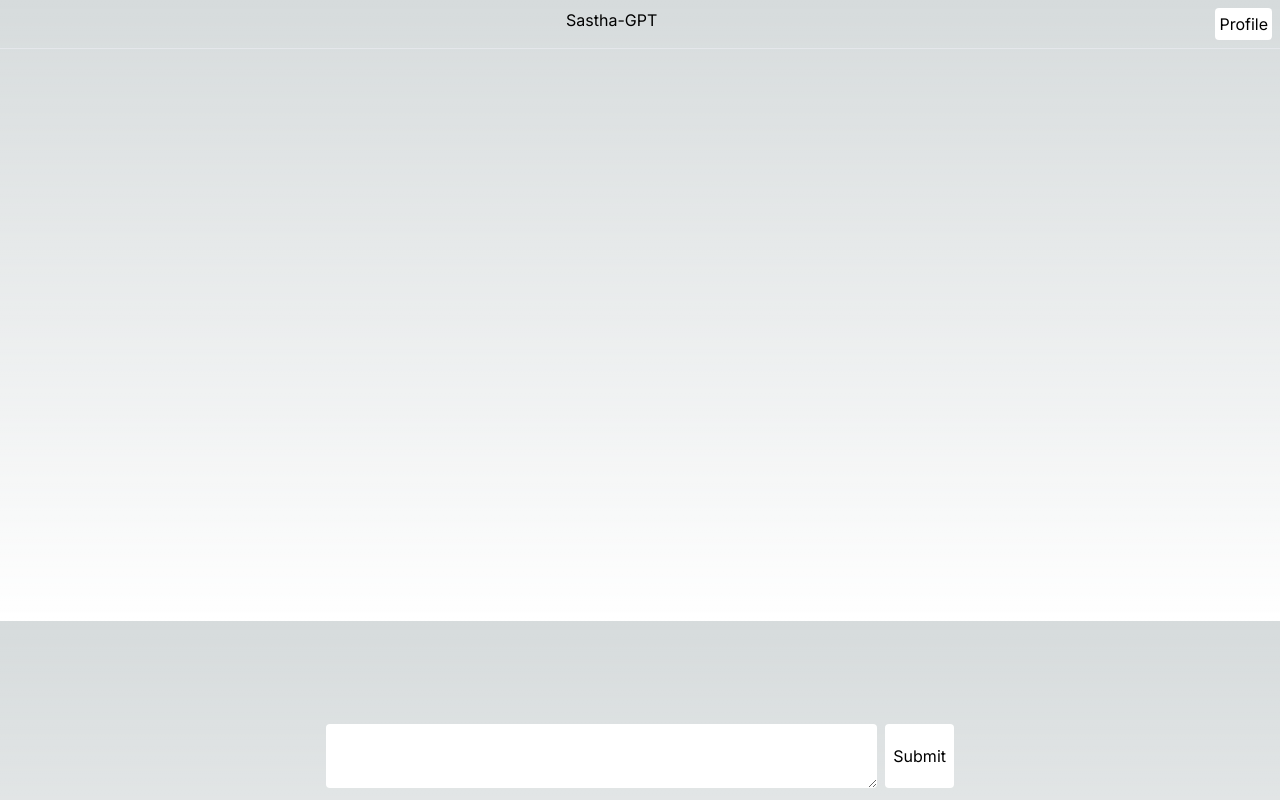
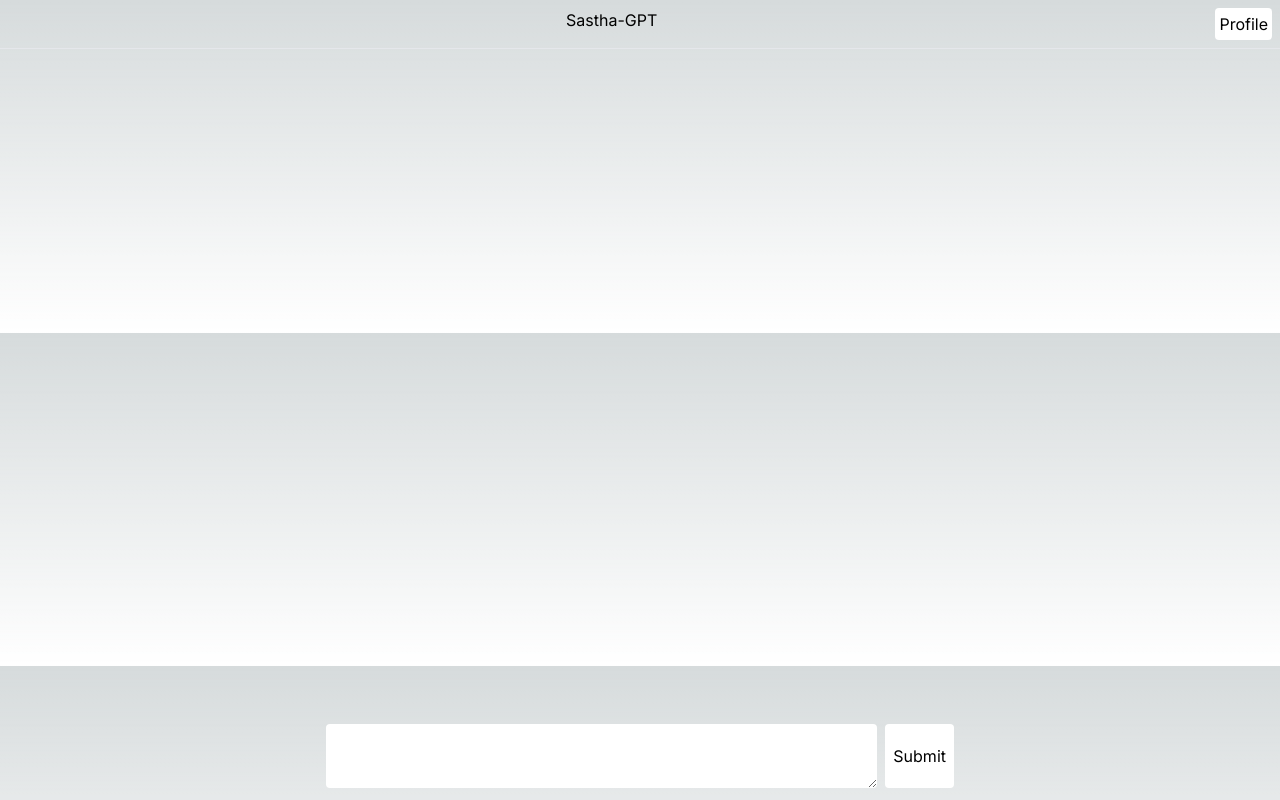
Before and after one commit to Al-Fareed/Bumble-Bee, a Next.js app: page /chat in a window 1280 px wide. Built offline with nearby package versions, Linux system fonts and the light colour scheme.

Commit message:
improved UI

```diff
--- a/src/app/chat/page.tsx
+++ b/src/app/chat/page.tsx
@@ -9,7 +9,10 @@ const Page = () => {
     aiResponse: string;
   }
   const { completion, input, handleInputChange, handleSubmit, setInput } =
-    useCompletion();
+    useCompletion({
+      onResponse: () => {
+        setInput("");
+    }});
   return (
     <div className="">
       <div className="flex m-2">
@@ -20,7 +23,7 @@ const Page = () => {
       </div>
       <hr className="mt-2" />
       <div>
-        <div className="w-96 max-h-screen min-h-80 mr-auto ml-auto mt-3 rounded p-4 overflow-scroll mb-60 ">
+        <div style={{ maxHeight: "78vh",width:"60vw"}} className=" mr-auto ml-auto mt-3 rounded p-4 overflow-scroll mb-60 ">
           {completion}
         </div>
         <div className="fixed bottom-0 left-0 right-0 mx-auto w-full flex justify-center p-3">
```
